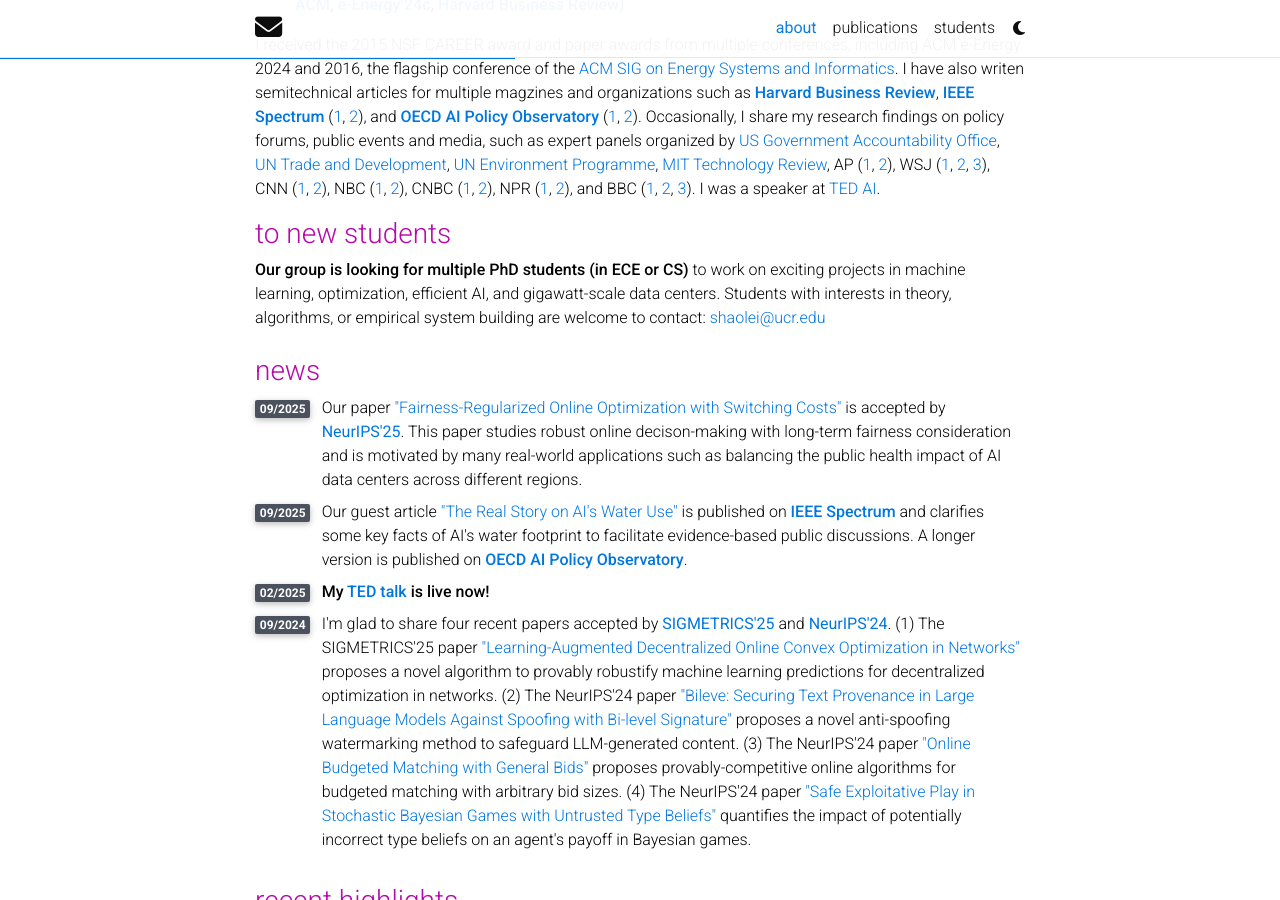
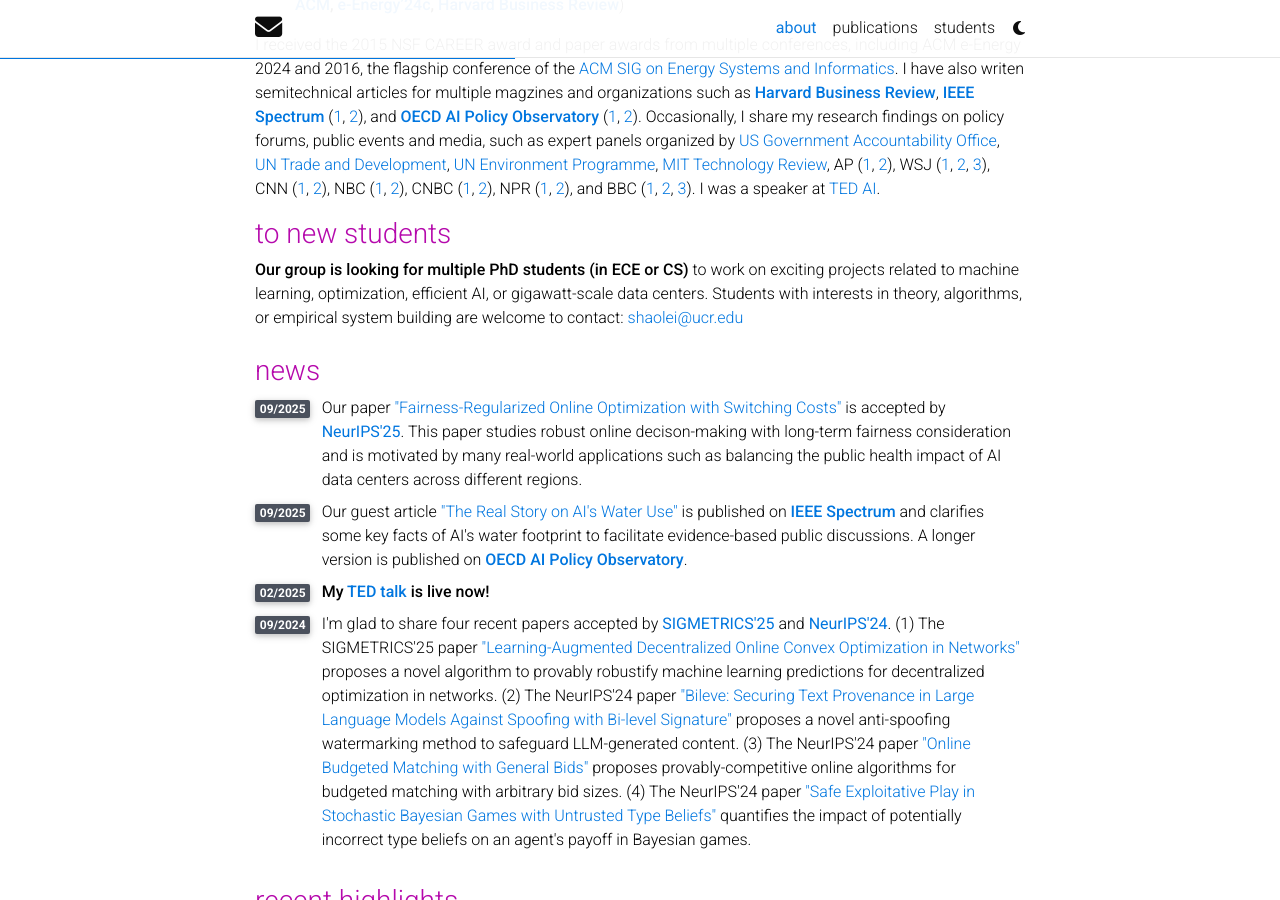
Before and after one commit to shaoleiren/shaoleiren.github.io, a Jekyll site: the page built from _pages/about.md, in a window 1280 px wide and 900 px high, scrolled down 817 px. Built offline with Jekyll 4.4.1, drawn with Linux system fonts in a browser that asks for light colours; full-size pictures stand in for the smaller copies a plugin makes; comment, search, counter and statistics services are not loaded; a style sheet for code colours, icons or effects is not loaded.

Commit message:
Update about.html

```diff
--- a/_layouts/about.html
+++ b/_layouts/about.html
@@ -51,7 +51,7 @@
 
 
           <h3>to new students</h3>
-          <strong>Our group is looking for multiple PhD students (in ECE or CS)</strong> to work on exciting projects in machine learning, optimization, efficient AI, and gigawatt-scale data centers. Students with interests in theory, algorithms, or empirical system building are welcome to contact: <a href="mailto:shaolei@ucr.edu">shaolei@ucr.edu</a>
+          <strong>Our group is looking for multiple PhD students (in ECE or CS)</strong> to work on exciting projects related to machine learning, optimization, efficient AI, or gigawatt-scale data centers. Students with interests in theory, algorithms, or empirical system building are welcome to contact: <a href="mailto:shaolei@ucr.edu">shaolei@ucr.edu</a>
           <br/>
           <br/>
 
```
